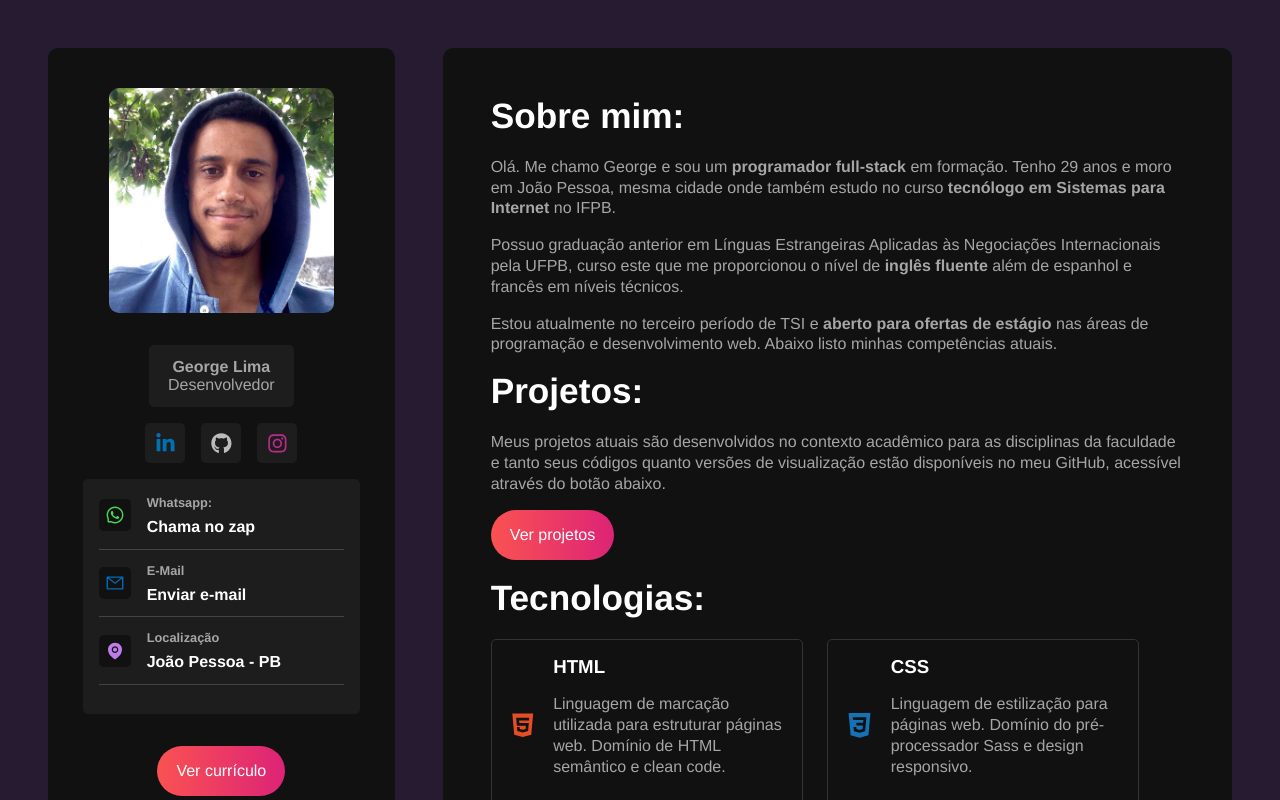
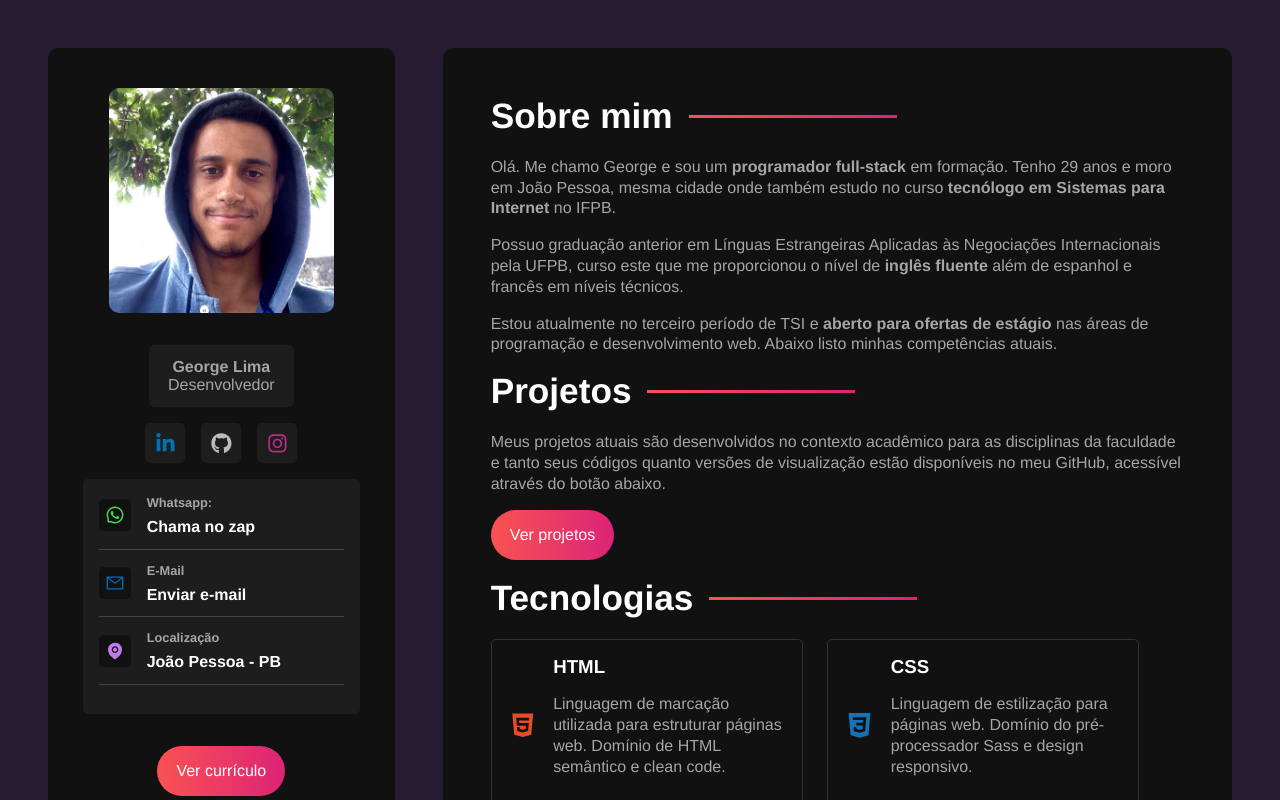
Before and after one commit to GeorgeLimaDev/MinhaLandingPage, a React (Vite) app: page / in a window 1280 px wide. Shown: the top 800 px of the page. Built offline with nearby package versions, Linux system fonts and the light colour scheme.

Commit message:
Preparando o deploy

```diff
--- a/src/components/AboutContainer.jsx
+++ b/src/components/AboutContainer.jsx
@@ -1,7 +1,7 @@
 const AboutContainer = () => {
   return (
     <section className="about-container">
-        <h2>Sobre mim:</h2>
+        <h2>Sobre mim</h2>
         <p>Olá. Me chamo George e sou um <b>programador full-stack</b> em formação. Tenho 29 anos e moro em João Pessoa, mesma cidade onde também estudo no curso <b>tecnólogo em Sistemas para Internet</b> no IFPB.</p>
         <p>Possuo graduação anterior em Línguas Estrangeiras Aplicadas às Negociações Internacionais pela UFPB, curso este que me proporcionou o nível de <b>inglês fluente</b> além de espanhol e francês em níveis técnicos.</p>
         <p>Estou atualmente no terceiro período de TSI e <b>aberto para ofertas de estágio</b> nas áreas de programação e desenvolvimento web. Abaixo listo minhas competências atuais.</p>
--- a/src/components/ProjectsContainer.jsx
+++ b/src/components/ProjectsContainer.jsx
@@ -3,7 +3,7 @@ import React from 'react'
 const ProjectsContainer = () => {
   return (
     <section className="projects-container">
-        <h2>Projetos:</h2>
+        <h2>Projetos</h2>
         <p>Meus projetos atuais são desenvolvidos no contexto acadêmico para as disciplinas da faculdade e tanto seus códigos quanto versões de visualização estão disponíveis no meu GitHub, acessível através do botão abaixo.</p>
         <a href="https://github.com/GeorgeLimaDev?tab=repositories" className='btn'>
             Ver projetos
--- a/src/components/TechnologiesContainer.jsx
+++ b/src/components/TechnologiesContainer.jsx
@@ -21,7 +21,7 @@ const technologies = [
 const TechnologiesContainer = () => {
   return (
     <section className="technologies-container">
-        <h2>Tecnologias:</h2>
+        <h2>Tecnologias</h2>
         <div className="technologies-grid">
             {technologies.map((tech) => (
                 <div className="technology-card" id={tech.id} key={tech.id}>
--- a/src/styles/mixins.sass
+++ b/src/styles/mixins.sass
@@ -14,6 +14,6 @@
 
 @mixin gradient-border
     content: ""
-    backgorund: variables.$gradient
+    background: variables.$gradient
     height: 3px
     width: 30%
```
